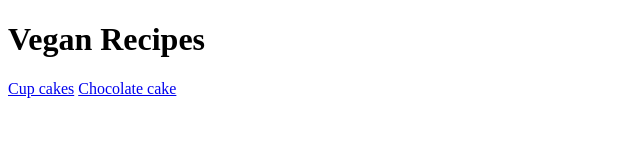
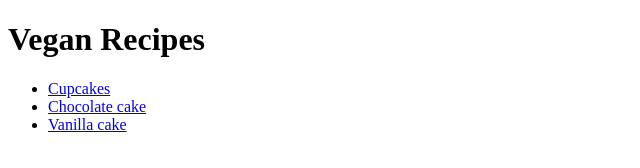
Before and after one commit to ggnino/odin-recipes, a plain HTML site: page index.html in a window 1280 px wide. Shown: the whole page, without its empty margins (0-640 px from the left). Drawn offline with Linux system fonts and the light colour scheme.

Commit message:
Modified homepage
Added new recipe link for the vegan vanilla cake. Also reorganized recipe
links so each recipe is displayed on a new line.

```diff
--- a/index.html
+++ b/index.html
@@ -8,8 +8,11 @@
     </head>
     <body>
         <h1>Vegan Recipes</h1>
+        <ul>
+            <li><a href="./recipes/cupcakes.html">Cupcakes</a></li>
+            <li><a href="./recipes/chocolate-cake.html">Chocolate cake</a></li>
+            <li><a href="./recipes/vanilla-cake.html">Vanilla cake</a></li>
+        </ul>
 
-        <a href="./recipes/cupcakes.html">Cup cakes</a>
-        <a href="./recipes/chocolate-cake.html">Chocolate cake</a>
     </body>
 </html>
```
